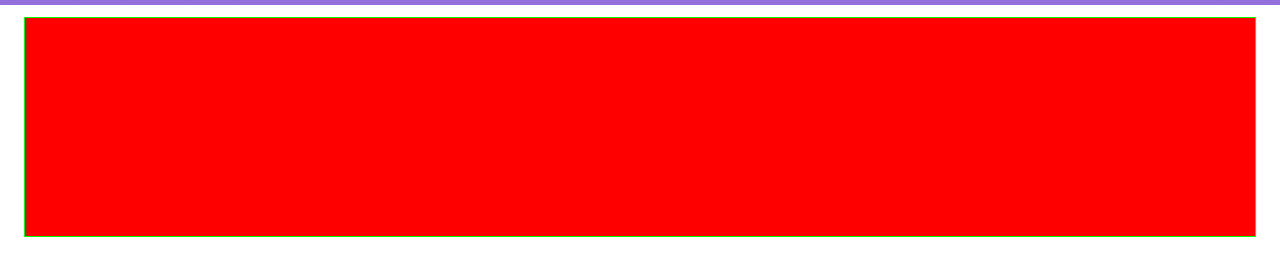
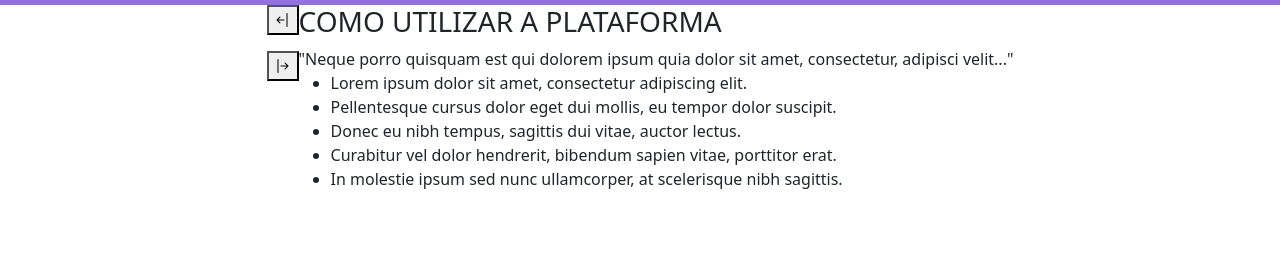
Before and after one commit to lucascardlima/VirtualWriting, a plain HTML site: page index.html in a window 1280 px wide. Shown: the part 43-318 px from the top of the page. Drawn offline with nearby package versions, Linux system fonts and the light colour scheme.

Commit message:
ATUALIZAÇÃO CODIGO INDEX
implementação da pagina inicial

```diff
--- a/index.html
+++ b/index.html
@@ -1,5 +1,5 @@
 <!DOCTYPE html>
-<html lang="en">
+<html lang="pt-br">
 <head>
     <meta charset="UTF-8">
     <meta name="viewport" content="width=device-width, initial-scale=1.0">
@@ -29,7 +29,7 @@
                         </li>
                     </ul>
                 </div>
-                <a href="pencil.html" class="btn btn-secondary"><i class="bi bi-pencil-square"></i></a>
+                <a href="escrever.html" class="btn btn-secondary"><i class="bi bi-pencil-square"></i></a>
                 <div class="dropdown">
                     <button class="btn btn-secondary dropdown-toggle" type="button" id="fileDropdown" data-bs-toggle="dropdown" aria-expanded="false">
                         <i class="bi bi-file-earmark-plus-fill"></i>
@@ -42,7 +42,7 @@
                 <a href="profile.html" class="btn btn-secondary"><i class="bi bi-person-square"></i></a>
             </div>
             <div class="mx-auto">
-                <a class="navbar-brand" href="#">Virtual Writing</a>
+                <a class="navbar-brand" href="index.html">Virtual Writing</a>
             </div>
             <div>
                 <a href="#" class="btn btn-secondary"><i class="bi bi-sunset-fill"></i></a>
@@ -50,9 +50,37 @@
         </div>
     </nav>
     <main class="mainSettings">
-        <section class="sectionCfg">
+        <section class="sectionBooks" id="recent-books">
+            <!-- Livros recentes serão inseridos aqui -->
+        </section>
 
+        <section class="sectionCarousel">
+            <div class="carousel-container">
+                <button class="carousel-control prev" onclick="prevSlide()">
+                    <i class="bi bi-arrow-bar-left"></i>
+                </button>
+                <div class="carousel-track-container">
+                    <ul class="carousel-track" id="carousel-track">
+                        <!-- Livros serão inseridos aqui pelo JavaScript -->
+                    </ul>
+                </div>
+                <button class="carousel-control next" onclick="nextSlide()">
+                    <i class="bi bi-arrow-bar-right"></i>
+                </button>
+            </div>
         </section>
+        <section class="sectionGuide">
+            <h3>COMO UTILIZAR A PLATAFORMA</h3>
+            "Neque porro quisquam est qui dolorem ipsum quia dolor sit amet, consectetur, adipisci velit..."
+            <ul>
+                <li>Lorem ipsum dolor sit amet, consectetur adipiscing elit.</li>
+                <li>Pellentesque cursus dolor eget dui mollis, eu tempor dolor suscipit.</li>
+                <li>Donec eu nibh tempus, sagittis dui vitae, auctor lectus.</li>
+                <li>Curabitur vel dolor hendrerit, bibendum sapien vitae, porttitor erat.</li>
+                <li>In molestie ipsum sed nunc ullamcorper, at scelerisque nibh sagittis.</li>
+            </ul>
+        </section>
+
     </main>
 
 
```
